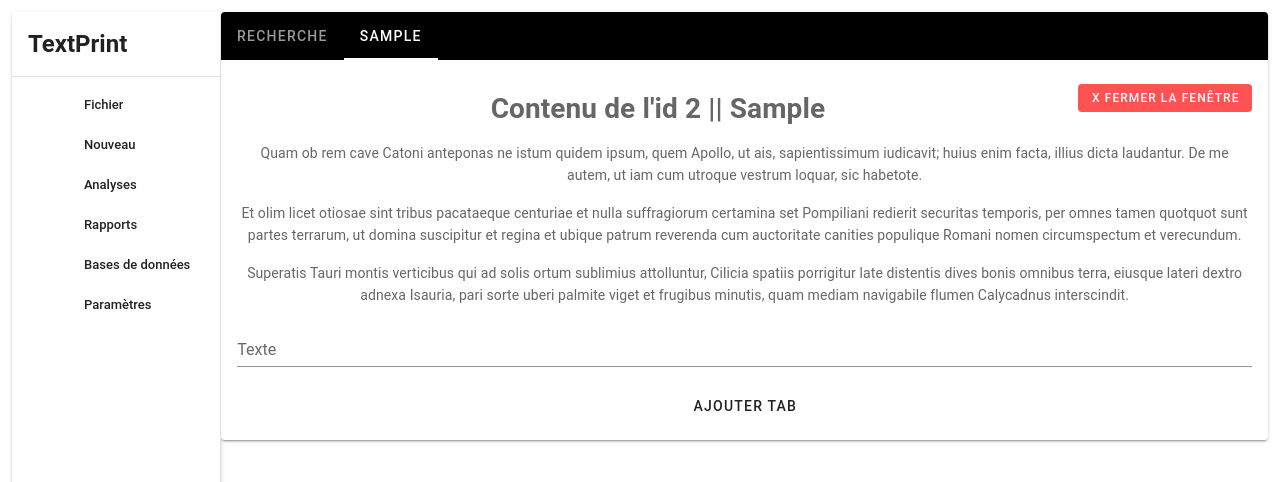
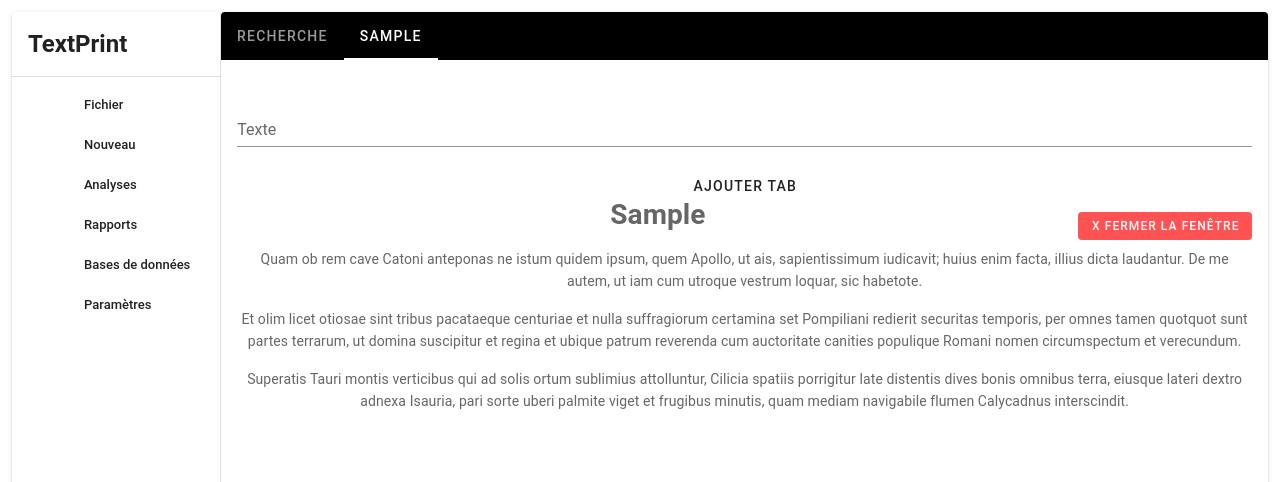
Before and after one commit to cyidhn/TextPrint, a Vue app in the folder front/: page / in a window 1280 px wide. Both pictures are taken after typing "Sample" into the empty fields and a click on the button "AJOUTER TAB". Shown: the top 482 px of the page. Built offline with nearby package versions, Linux system fonts and the light colour scheme; no server answers; the HTML template or start-up script is replaced by a standard one.

Commit message:
Ajout de Axios.

```diff
--- a/front/package.json
+++ b/front/package.json
@@ -8,6 +8,7 @@
     "lint": "vue-cli-service lint"
   },
   "dependencies": {
+    "axios": "^0.19.2",
     "core-js": "^3.6.4",
     "vue": "^2.6.11",
     "vuetify": "^2.2.11"
--- a/front/src/components/Content.vue
+++ b/front/src/components/Content.vue
@@ -1,22 +1,43 @@
 <template>
-  <div>
-    <h1>Contenu de l'id {{id}} || {{title}}</h1>
-    <br />
-    <p>Quam ob rem cave Catoni anteponas ne istum quidem ipsum, quem Apollo, ut ais, sapientissimum iudicavit; huius enim facta, illius dicta laudantur. De me autem, ut iam cum utroque vestrum loquar, sic habetote.</p>
-    <p>Et olim licet otiosae sint tribus pacataeque centuriae et nulla suffragiorum certamina set Pompiliani redierit securitas temporis, per omnes tamen quotquot sunt partes terrarum, ut domina suscipitur et regina et ubique patrum reverenda cum auctoritate canities populique Romani nomen circumspectum et verecundum.</p>
-    <p>Superatis Tauri montis verticibus qui ad solis ortum sublimius attolluntur, Cilicia spatiis porrigitur late distentis dives bonis omnibus terra, eiusque lateri dextro adnexa Isauria, pari sorte uberi palmite viget et frugibus minutis, quam mediam navigabile flumen Calycadnus interscindit.</p>
-  </div>
+  <transition name="slide-fade">
+    <div v-if="contentTabs.nowId === 1">
+      <div :key="id" class="taille-f">
+        <h1>{{title}}</h1>
+        <br />
+        <Search />
+      </div>
+    </div>
+    <div v-else>
+      <div :key="id" class="taille-f">
+        <div class="my-2 float-right" v-if="contentTabs.nowId != 1">
+          <v-btn @click="removeTab" depressed small color="error">X Fermer la fenêtre</v-btn>
+        </div>
+        <h1>{{title}}</h1>
+        <br />
+        <p>Quam ob rem cave Catoni anteponas ne istum quidem ipsum, quem Apollo, ut ais, sapientissimum iudicavit; huius enim facta, illius dicta laudantur. De me autem, ut iam cum utroque vestrum loquar, sic habetote.</p>
+        <p>Et olim licet otiosae sint tribus pacataeque centuriae et nulla suffragiorum certamina set Pompiliani redierit securitas temporis, per omnes tamen quotquot sunt partes terrarum, ut domina suscipitur et regina et ubique patrum reverenda cum auctoritate canities populique Romani nomen circumspectum et verecundum.</p>
+        <p>Superatis Tauri montis verticibus qui ad solis ortum sublimius attolluntur, Cilicia spatiis porrigitur late distentis dives bonis omnibus terra, eiusque lateri dextro adnexa Isauria, pari sorte uberi palmite viget et frugibus minutis, quam mediam navigabile flumen Calycadnus interscindit.</p>
+      </div>
+    </div>
+  </transition>
 </template>
 
 <script>
+import { TabsData } from "../flux/Tabs";
+import Search from "./Search";
+
 export default {
+  components: {
+    Search
+  },
   props: {
     id: Number,
     content: Array
   },
 
   data: () => ({
-    title: ""
+    title: "",
+    contentTabs: TabsData.state
   }),
 
   methods: {
@@ -27,6 +48,10 @@ export default {
           this.title = this.content[i].title;
         }
       }
+    },
+
+    removeTab() {
+      TabsData.remove(TabsData.state.nowId);
     }
   },
 
@@ -39,3 +64,23 @@ export default {
   }
 };
 </script>
+
+<style>
+/* Les animations d'entrée (« enter ») et de sortie (« leave »)  */
+/* peuvent utiliser différentes fonctions de durée et de temps.  */
+.slide-fade-enter-active {
+  transition: all 0.3s ease;
+  transition-delay: 0.3s;
+}
+.slide-fade-leave-active {
+  transition: all 0.3s ease;
+}
+.slide-fade-enter, .slide-fade-leave-to
+/* .slide-fade-leave-active below version 2.1.8 */ {
+  opacity: 0;
+}
+
+.taille-f {
+  height: 100vh;
+}
+</style>
--- a/front/src/components/Search.vue
+++ b/front/src/components/Search.vue
@@ -0,0 +1,33 @@
+<template>
+  <div>
+    <p>Search content</p>
+    <div v-if="getError">
+      <p>Impossible de charger les données. Une erreur s'est produite</p>
+    </div>
+    <div v-else>
+      <p>Chagement des données</p>
+    </div>
+  </div>
+</template>
+
+<script>
+import axios from "axios";
+
+export default {
+  data: () => ({
+    content: [],
+    getError: false
+  }),
+  mounted: function() {
+    axios
+      .get("https://jsonplaceholder.typicode.com/posts")
+      .then(response => {
+        this.content = response.data;
+      })
+      .catch(e => {
+        this.getError = true;
+        console.error("Impossible de charger les données", e);
+      });
+  }
+};
+</script>
--- a/front/src/components/Tabs.vue
+++ b/front/src/components/Tabs.vue
@@ -5,12 +5,9 @@
     </v-tabs>
     <v-card-text class="text-center">
       <v-divider class="mx-4" vertical></v-divider>
-      <div class="my-2 float-right" v-if="contentTabs.nowId != 1">
-        <v-btn @click="removeTab" depressed small color="error">X Fermer la fenêtre</v-btn>
-      </div>
-      <Content :id="contentTabs.nowId" :content="contentTabs.data" />
       <v-text-field v-model="textTitle" label="Texte" required></v-text-field>
       <v-btn text @click="addTab">Ajouter Tab</v-btn>
+      <Content :id="contentTabs.nowId" :content="contentTabs.data" />
     </v-card-text>
   </v-card>
 </template>
```
Also changed, not shown: 1 other file (tests, documents, lock files or other folders).
